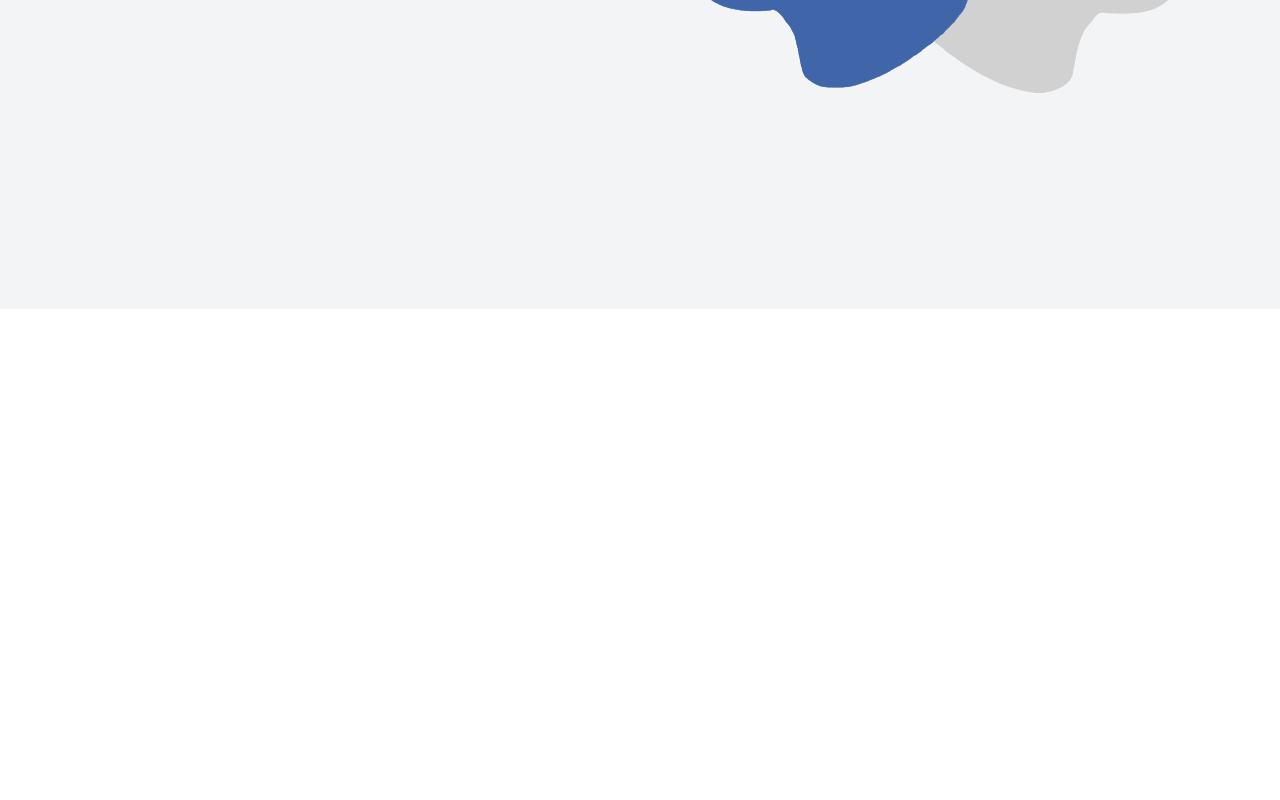
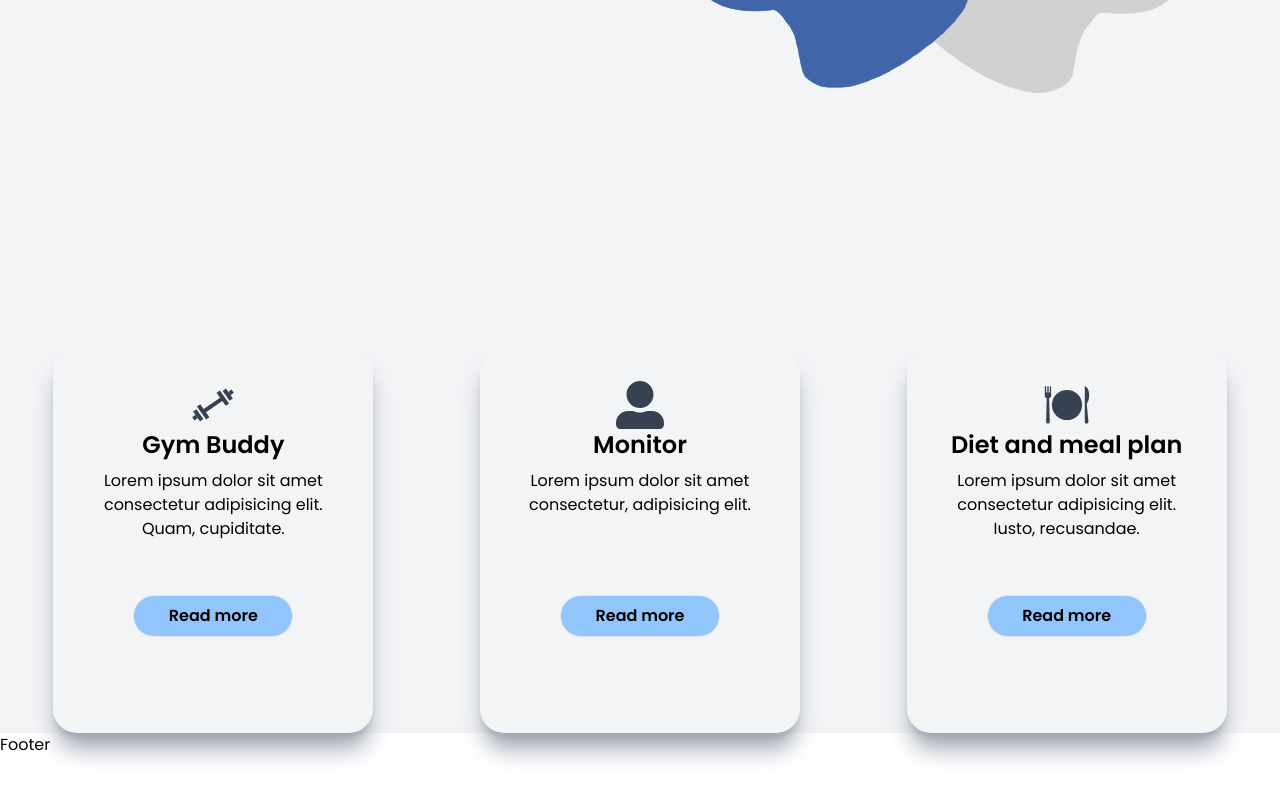
Before and after one commit to JoshuaIsikwe/ai-gym, a Next.js app: page / in a window 1280 px wide. Shown: the part 1760-2560 px from the top of the page. Before the commit the page ends 2069 px from the top, so only its background shows below. Built offline with nearby package versions, Linux system fonts and the light colour scheme.

Commit message:
Banner/Homepage

```diff
--- a/package.json
+++ b/package.json
@@ -17,6 +17,7 @@
     "postcss": "8.4.26",
     "react": "18.2.0",
     "react-dom": "18.2.0",
+    "react-icons": "^4.10.1",
     "tailwindcss": "3.3.3"
   }
 }
--- a/pages/_app.js
+++ b/pages/_app.js
@@ -2,12 +2,14 @@ import '@/styles/globals.css'
 import Navbar from './components/Navbar'
 import Banner from './components/Banner'
 import { Poppins } from 'next/font/google'
+import Footer from './components/Footer'
 
 const poppins = Poppins({ subsets: ['latin'], weight:['400', '600'] })
 
 export default function App({ Component, pageProps }) {
   return <main className={poppins.className}>
     <Component {...pageProps} />
+    <Footer/>
   </main>
 
 }
--- a/pages/components/Banner.jsx
+++ b/pages/components/Banner.jsx
@@ -9,7 +9,7 @@ const Banner = () => {
           <Navbar/>
             <div className='flex items-center h-full relative -space-x-48 lg:-space-x-24 pl-6'>
                 <div className=' text-white flex-1 z-10'>
-                    <h1 className='text-7xl text-slate-900 font-bold mb-8'>Skynet Gym</h1>
+                    <h1 className='text-7xl text-slate-900 font-bold font-sans uppercase mb-8'>Skynet Gym</h1>
                     <p className='max-w-lg text-lg text-white'>Lorem ipsum dolor sit amet consectetur adipisicing elit.</p>
                     <button className='bg-green-200 mt-10 p-1 rounded-md text-slate-700'>Join now</button>
                 </div>
--- /dev/null
+++ b/pages/components/Footer.jsx
@@ -0,0 +1,9 @@
+import React from 'react'
+
+const Footer = () => {
+  return (
+    <div className='h-20'>Footer</div>
+  )
+}
+
+export default Footer
--- a/pages/index.js
+++ b/pages/index.js
@@ -4,6 +4,9 @@ import Link from 'next/link'
 import Image from 'next/image'
 import Navbar from '@/pages/components/Navbar'
 import Banner from './components/Banner'
+import { FaUserAlt} from "react-icons/fa";
+import { CgGym} from "react-icons/cg";
+import { GiMeal} from "react-icons/gi";
 
 
 
@@ -28,10 +31,37 @@ export default function Home() {
           </div>
         </div>
       </section>
-      <section>
-        <div>
-
-        </div>
+      <section className='box flex flex-wrap justify-evenly'>
+      <div className='rounded-3xl shadow-xl shadow-gray-400 relative flex flex-col p-8 items-center text-center h-96 w-3/4 mx-auto mt-10 md:w-2/3 lg:w-1/4'>
+                <CgGym className=' text-5xl text-gray-700 hover:scale-110 hover:text-blue-500'/>
+                <h5 className='text-2xl font-bold mb-2'>Gym Buddy</h5>
+                <div className='pra '>
+                  <p>Lorem ipsum dolor sit amet consectetur adipisicing elit. Quam, cupiditate.</p>
+                  <Link href=''>
+                    <li className='button font-bold transition-colors border outline-none border-solid bg-blue-300 rounded-3xl  cursor-pointer list-none absolute w-2/4 p-2 left-0 right-0 mx-auto self-center bottom-1/4 hover:bg-transparent font hover:text-red-500 hover:scale-105'>Read more</li>
+                  </Link>
+                </div>
+              </div>
+              <div className='rounded-3xl shadow-xl shadow-gray-400 relative flex flex-col p-8 items-center text-center h-96 w-3/4 mx-auto mt-10 md:w-2/3  lg:w-1/4'>
+                <FaUserAlt className=' text-5xl text-gray-700 hover:scale-110  hover:text-blue-500'/>
+                <h5 className='text-2xl font-bold mb-2'>Monitor</h5>
+                <div className='pra '>
+                  <p>Lorem ipsum dolor sit amet consectetur, adipisicing elit.</p>
+                  <Link href=''>
+                    <li className='button font-bold transition-colors border outline-none border-solid bg-blue-300 rounded-3xl  cursor-pointer list-none absolute w-2/4 p-2 left-0 right-0 mx-auto self-center bottom-1/4 hover:bg-transparent font hover:text-red-500 hover:scale-105'>Read more</li>
+                  </Link>
+                </div>
+              </div>
+              <div className='rounded-3xl shadow-xl shadow-gray-400 relative flex flex-col p-8 items-center text-center h-96 w-3/4 mx-auto mt-10 md:w-2/3 lg:w-1/4'>
+                <GiMeal className=' text-5xl text-gray-700 hover:scale-110  hover:text-blue-500'/>
+                <h5 className='text-2xl font-bold mb-2'>Diet and meal plan</h5>
+                <div className=''>
+                  <p>Lorem ipsum dolor sit amet consectetur adipisicing elit. Iusto, recusandae.</p>
+                  <Link href='/'>
+                    <li className='button  font-bold transition-colors border outline-none border-solid bg-blue-300 rounded-3xl  cursor-pointer list-none absolute w-2/4 p-2 left-0 right-0 mx-auto self-center bottom-1/4 hover:bg-transparent font hover:text-red-500 hover:scale-105'>Read more</li>
+                  </Link>
+                </div>
+              </div>
         </section>
     </main>
   )
```
Also changed, not shown: 1 other file (tests, documents, lock files or other folders).
